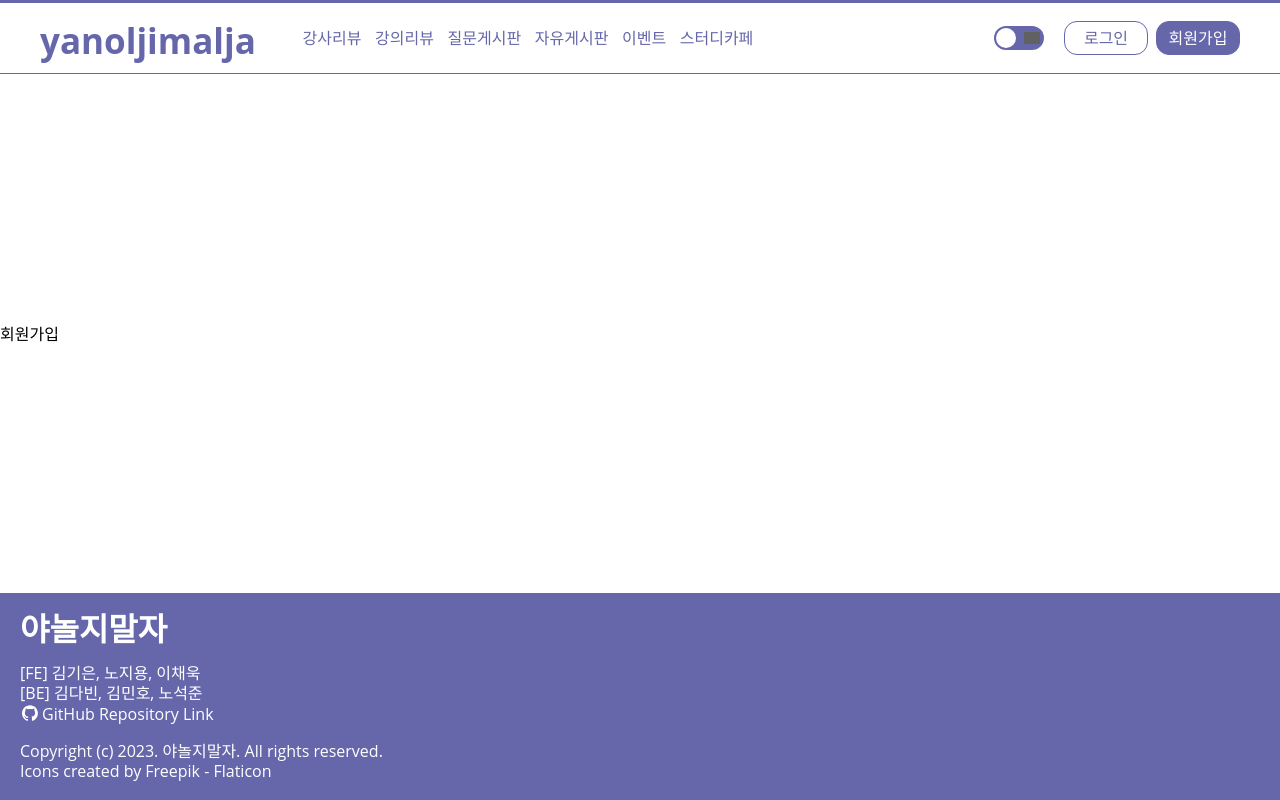
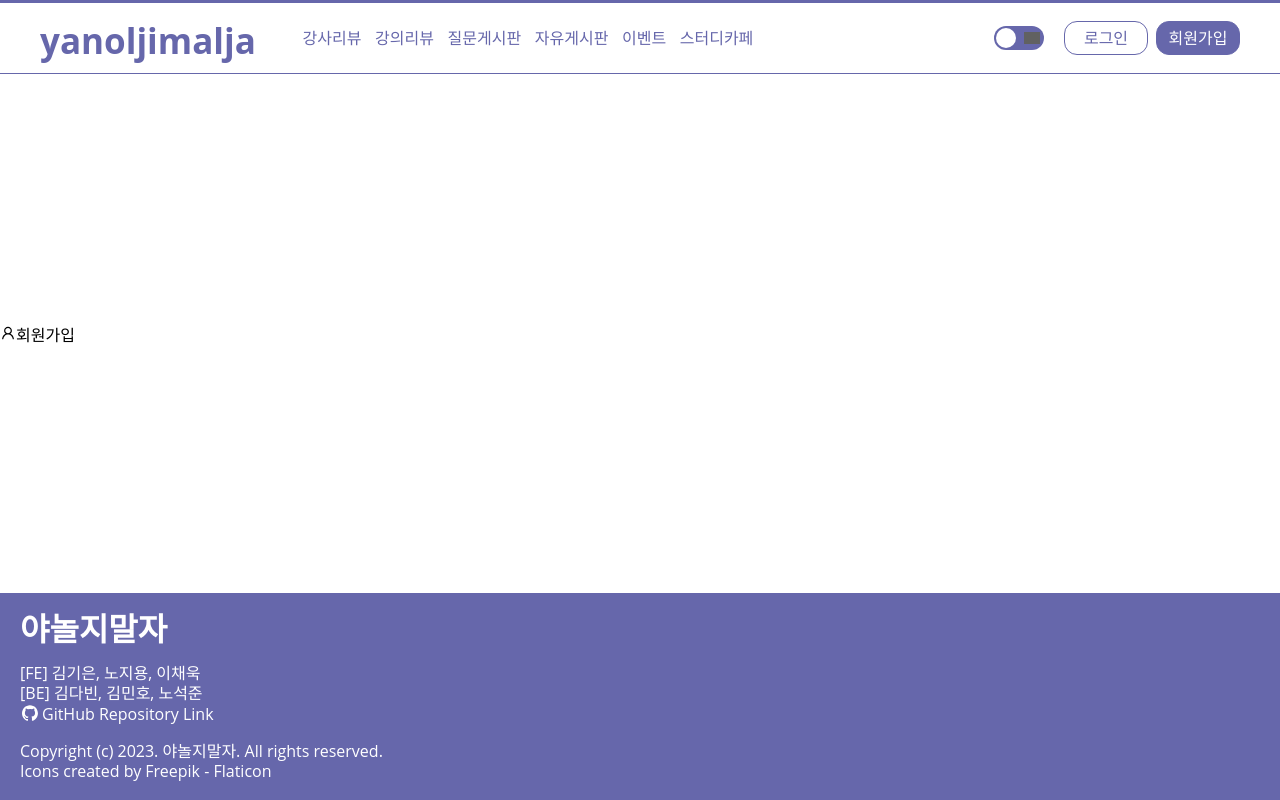
Before and after one commit to codestates-seb/seb42_main_027, a React (Create React App) app in the folder client/: page /signup in a window 1280 px wide. Built offline with nearby package versions, Linux system fonts and the light colour scheme; grey boxes are pictures that could not be loaded.

Commit message:
feat: react-icons 라이브러리 설치

```diff
--- a/client/package.json
+++ b/client/package.json
@@ -8,12 +8,14 @@
     "@testing-library/user-event": "^13.5.0",
     "@types/jest": "^27.5.2",
     "@types/node": "^16.18.14",
+    "@types/react-icons": "^3.0.0",
     "@types/react-router": "^5.1.20",
     "@types/react-slick": "^0.23.10",
     "axios": "^1.3.4",
     "prettier": "^2.8.4",
     "react": "^18.2.0",
     "react-dom": "^18.2.0",
+    "react-icons": "^4.8.0",
     "react-router-dom": "^6.9.0",
     "react-scripts": "5.0.1",
     "react-slick": "^0.29.0",
--- a/client/src/pages/SignUp.tsx
+++ b/client/src/pages/SignUp.tsx
@@ -1,4 +1,5 @@
 import styled from 'styled-components';
+import { AiOutlineUser } from 'react-icons/ai';
 import theme from 'theme';
 
 const { colors } = theme;
@@ -6,7 +7,10 @@ const { colors } = theme;
 function SignUp() {
   return (
     <div>
-      <h1>회원가입</h1>
+      <h1>
+        <AiOutlineUser />
+        회원가입
+      </h1>
     </div>
   );
 }
```
Also changed, not shown: client/src/pages/Login.tsx (+4 -3 lines), 1 other file (tests, documents, lock files or other folders).
